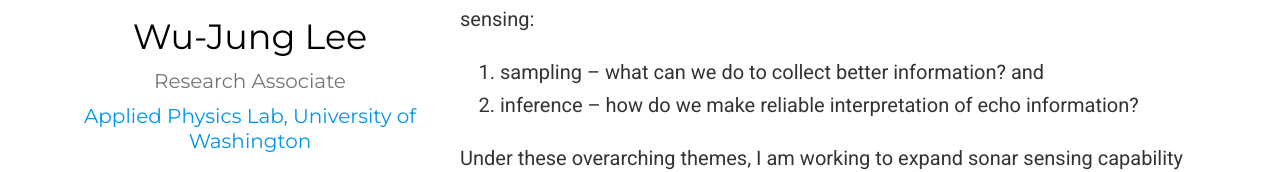
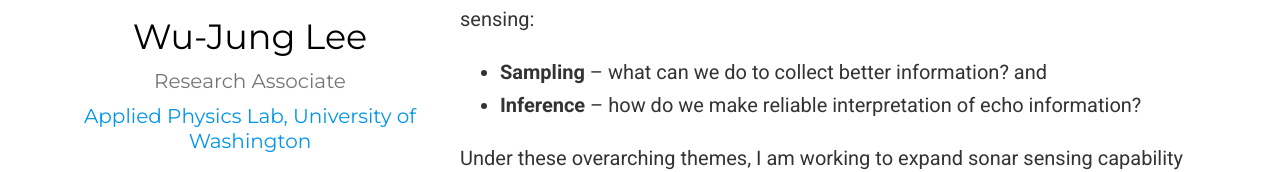
Before and after one commit to leewujung/leewujung.github.io, a plain HTML site: page index.html in a window 1280 px wide. Shown: the part 356-528 px from the top of the page. Drawn offline with nearby package versions, Linux system fonts and the light colour scheme; some packages are replaced by stand-ins of ours; some icons are missing.

Commit message:
minor change in about

```diff
--- a/index.html
+++ b/index.html
@@ -262,10 +262,10 @@
 
 <p>I focus on two fundamental aspects for achieving high confidence acoustic (sonar) sensing:</p>
 
-<ol>
-<li>sampling – what can we do to collect better information? and</li>
-<li>inference – how do we make reliable interpretation of echo information?</li>
-</ol>
+<ul>
+<li><strong>Sampling</strong> – what can we do to collect better information? and</li>
+<li><strong>Inference</strong> – how do we make reliable interpretation of echo information?</li>
+</ul>
 
 <p>Under these overarching themes, I am working to expand sonar sensing capability for marine ecosystem monitoring at large temporal and spatial scales, and use echolocating animals as biological models to inspire adaptive sampling strategies in an active acoustic context.</p>
 
```
